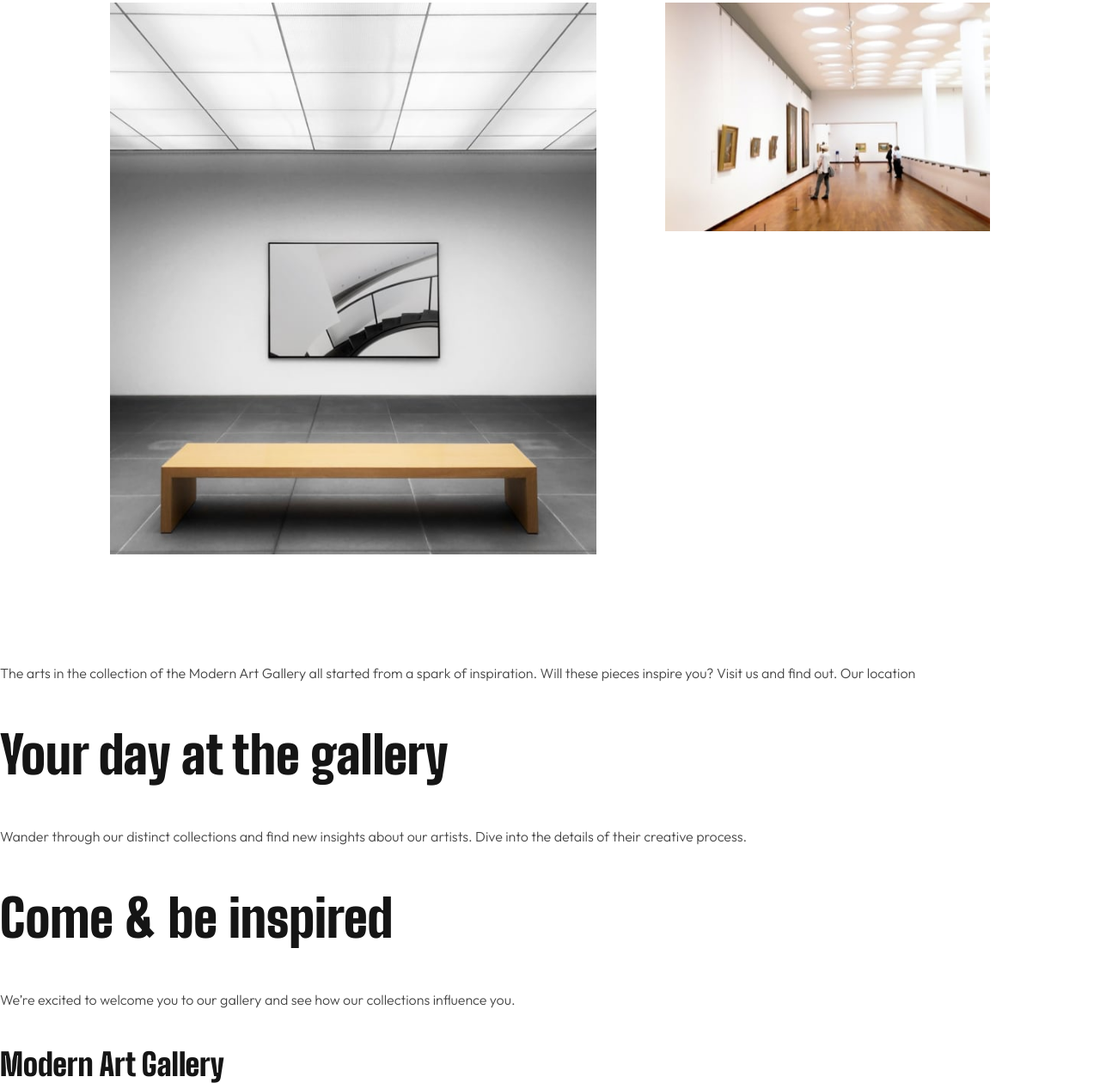
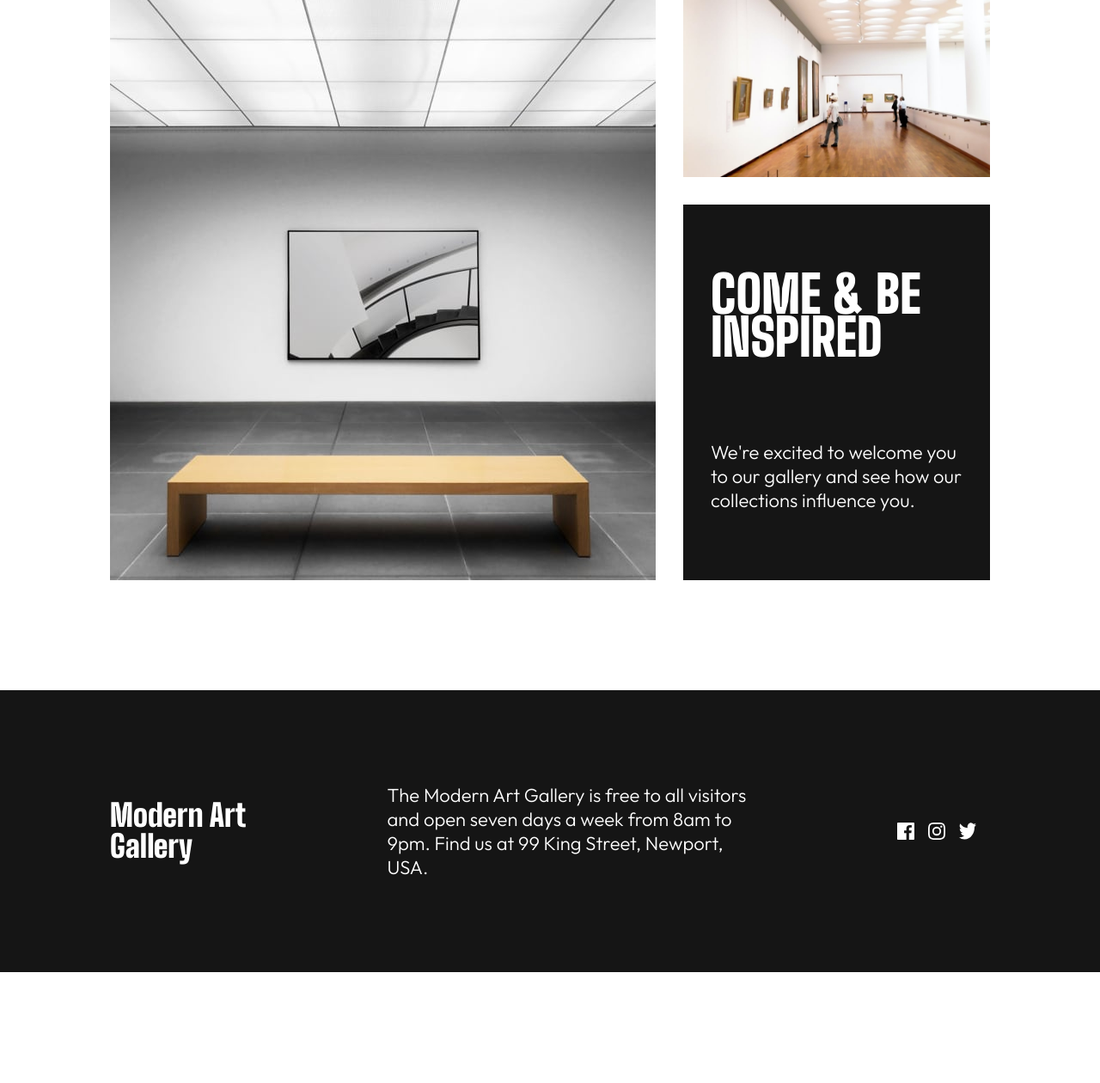
Before and after one commit to Gabriel-Bigelow/Modern-Art-Gallery, a plain HTML site: page index.html in a window 1280 px wide. Shown: the part 1457-2717 px from the top of the page at 86% size. After the commit the page ends 2588 px from the top, so only its background shows below. Drawn offline with Linux system fonts and the light colour scheme.

Commit message:
fix flex-basis issues that messed with aspect ratio of imgs

```diff
--- a/index.css
+++ b/index.css
@@ -44,7 +44,7 @@ main {
     width: 100%;
     margin: 10%;
     display: grid;
-    gap: 5rem;
+    gap: 2rem;
 }
 
 main h3 {
@@ -56,36 +56,72 @@ main h3 {
     max-width: 80%;
     justify-content: space-between;
     align-items: center;
+    gap: 2rem;
 }
 
 #gallery-1-text {
     align-content: center;
-    flex-basis: 25%;
+    flex-basis: 40%;
     flex-wrap: wrap;
-    gap: 5rem;
+    gap: 2rem;
 }
 
 #gallery-1 img {
-    flex-basis: 45%;
+    flex-basis: 60%;
 }
 
 #gallery-2 {
-    display: grid;
-    width: calc(80%);
-    grid-template: 1fr 1fr / 6fr 4fr;
-    gap: 5rem;
+    display: flex;
+    width: 80%;
+    gap: 2rem;
+}
+
+#gallery-2-flex-2 {
+    display: flex;
+    flex-direction: column;
+    gap: 2rem;
+    flex-basis: 80%;
 }
 
 #gallery-2 img {
     max-width: 100%;
 }
 
-#gallery-2-img-1 {
-    grid-row: 1 / span 2;
+#gallery-2-img-1  {
+    flex-basis: 80%;
+}
+
+#gallery-2-text {
+    display: grid;
+    color: white;
+    padding: 2rem;
+    flex-basis: 100%;
+    align-items: center;
+}
+
+#gallery-2-text h3 {
+    color: white;
+    margin: 0;
 }
 
 
+footer h4, footer p {
+    color: white;
+}
 
+footer {
+    display: grid;
+    padding: 5rem 10%;
+    grid-template: 1fr / 3fr 8fr 2fr;
+    gap: 10rem;
+    justify-content: space-between;
+    align-items: center;
+}
+
+footer div {
+    display: flex;
+    gap: 1rem;
+}
 
 
 
--- a/index.html
+++ b/index.html
@@ -48,30 +48,32 @@
 
     <div id="gallery-2">
       <img id="gallery-2-img-1" src="./assets/desktop/image-grid-2.jpg" />
-      <img src="./assets/desktop/image-grid-3.jpg" />
-
+      <div id="gallery-2-flex-2">
+        <img id="gallery-2-img-2" src="./assets/desktop/image-grid-3@2x.jpg" />
+        <div id="gallery-2-text" class="almost-black-bg">
+          <h3 class="uppercase">Come &amp be inspired</h3>
+          <p>We're excited to welcome you to our gallery and see how our collections influence you.</p>
+        </div>
+      </div>
     </div>
   </main>
-  The arts in the collection of the Modern Art Gallery all started
-  from a spark of inspiration. Will these pieces inspire you? Visit
-  us and find out.
 
-  Our location
+  <footer class="almost-black-bg">
+    <h4>Modern Art Gallery</h4>
 
-  <h3>Your day at the gallery</h3>
+    <p>The Modern Art Gallery is free to all visitors and open seven days a week
+  from 8am to 9pm. Find us at 99 King Street, Newport, USA.</p>
 
-  Wander through our distinct collections and find new insights about
-  our artists. Dive into the details of their creative process.
+    <div>
+      <img src="./assets/icon-facebook.svg" />
+      <img src="./assets/icon-instagram.svg" />
+      <img src="./assets/icon-twitter.svg" />
+    </div>
+  </footer>
 
-  <h3>Come &amp; be inspired</h3>
 
-  We’re excited to welcome you to our gallery and see how our collections
-  influence you.
 
-  <h4>Modern Art Gallery</h4>
 
-  The Modern Art Gallery is free to all visitors and open seven days a week
-  from 8am to 9pm. Find us at 99 King Street, Newport, USA.
 </body>
 
 </html>
--- a/styles.css
+++ b/styles.css
@@ -76,6 +76,7 @@ h4 {
 
 p, span {
     font-size: 1.375rem;
+    font-weight: 300;
 }
 
 .uppercase {
```
